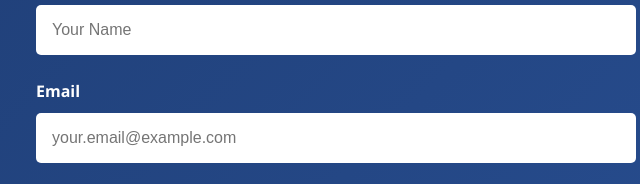
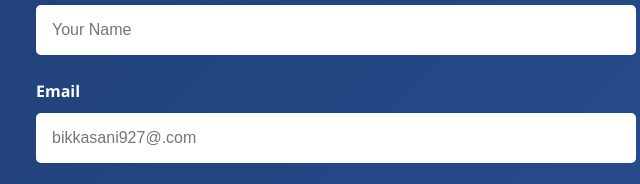
Before and after one commit to AnilkumarBikkasani/Pharma-Consultant, a plain HTML site: page index.html in a window 1280 px wide. Shown: the part 3400-3584 px from the top of the page, 304-944 px from the left. Drawn offline with Linux system fonts and the light colour scheme.

Commit message:
Update index.html

```diff
--- a/index.html
+++ b/index.html
@@ -413,7 +413,7 @@
                 </div>
                 <div class="form-group">
                     <label>Email</label>
-                    <input type="email" placeholder="your.email@example.com" required>
+                    <input type="email" placeholder="bikkasani927@.com" required>
                 </div>
                 <div class="form-group">
                     <label>Organization</label>
@@ -452,4 +452,5 @@
         });
     </script>
 </body>
+
 </html>
```
